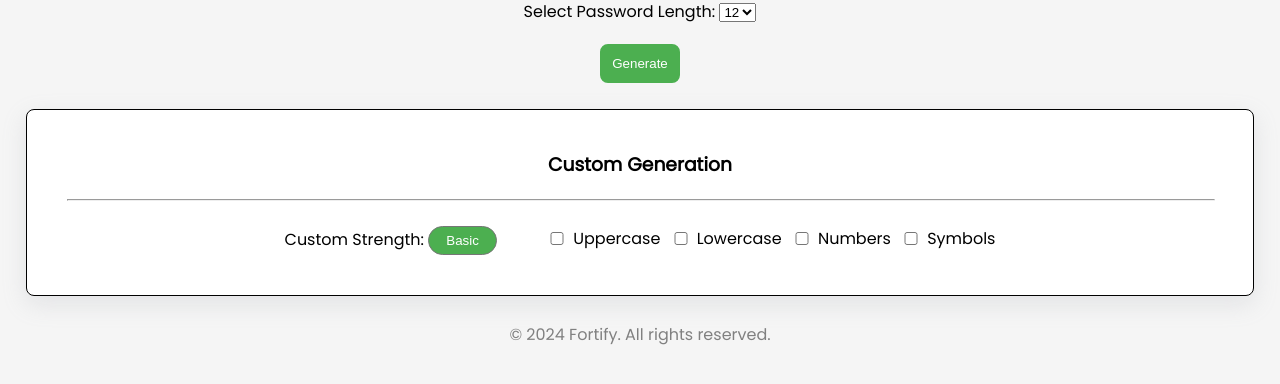
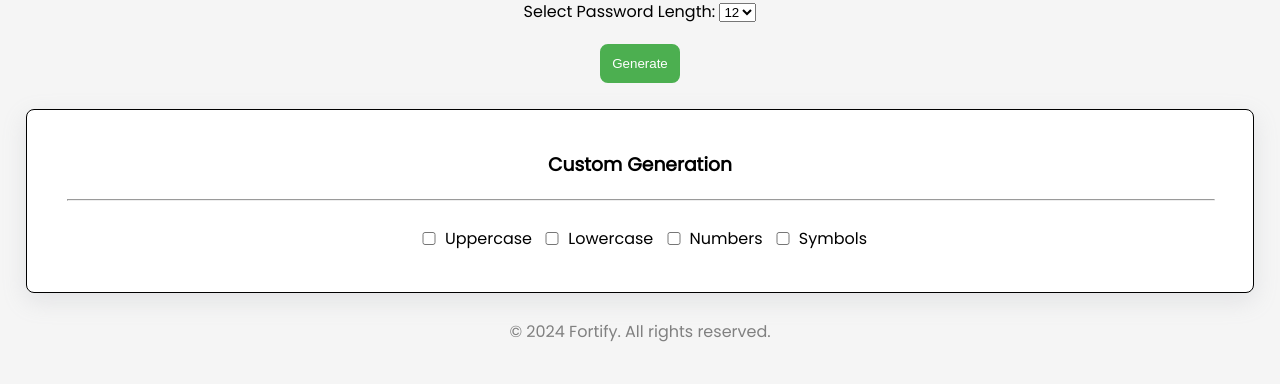
Before and after one commit to xaviermontane/fortify, a Flask app: page /generate in a window 1280 px wide. Shown: the part 199-583 px from the top of the page. Run offline with Flask 3, Linux system fonts and the light colour scheme.

Commit message:
feat(generate): removed password templating 	- still available in dev branch, will be added eventually

```diff
--- a/static/js/generate.js
+++ b/static/js/generate.js
@@ -1,4 +1,3 @@
-const strengthButton = document.getElementById("custom-strength");
 const passwordLengthInput = document.getElementById("length");
 const customCharset = document.getElementsByClassName("custom-checkbox");
 const generateButton = document.getElementById("generate");
@@ -8,22 +7,6 @@ function copyText() {
     copyText.select();
     navigator.clipboard.writeText(copyText.value);
 }
-
-passwordLengthInput.addEventListener("input", (e) => {
-    passwordLengthInput.value = e.target.value;
-});
-
-strengthButton.addEventListener("change", (e) => {
-    const strength = e.target.value;
-    const lengthMap = {
-        trolling: 8,
-        weak: 8,
-        secure: 32,
-        hax0r: 64,
-        default: 12
-    };
-    passwordLengthInput.value = lengthMap[strength] || lengthMap.default;
-});
 
 function customGenerate(event) {
     event.preventDefault();
--- a/templates/generate.html
+++ b/templates/generate.html
@@ -23,14 +23,6 @@
     <h3>Custom Generation</h3>
     <hr><br>
     <div id="password-options">
-        <label for="custom-strength">Custom Strength: </label>
-        <select name="custom-strength" id="custom-strength">
-            <option value="trolling">Trolling</option>
-            <option value="weak">Weak</option>
-            <option value="basic" selected>Basic</option>
-            <option value="secure">Secure</option>
-            <option value="hax0r">Hax0r</option>
-        </select>
         <label><input type="checkbox" name="uppercase" class="custom-checkbox">Uppercase</label>
         <label><input type="checkbox" name="lowercase" class="custom-checkbox">Lowercase</label>
         <label><input type="checkbox" name="numbers" class="custom-checkbox">Numbers</label>
```
